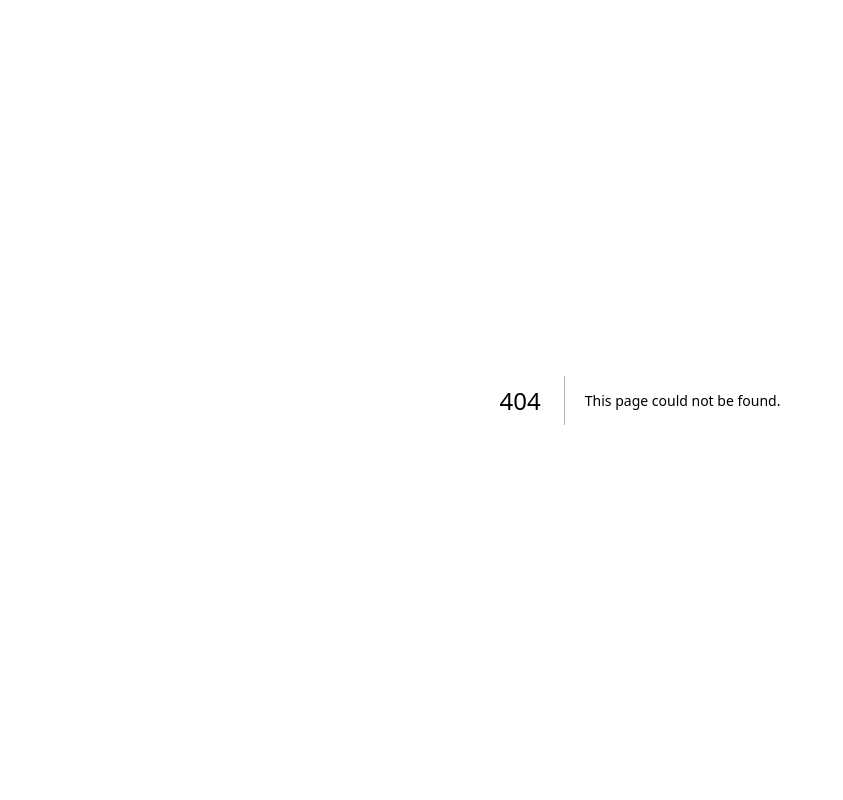
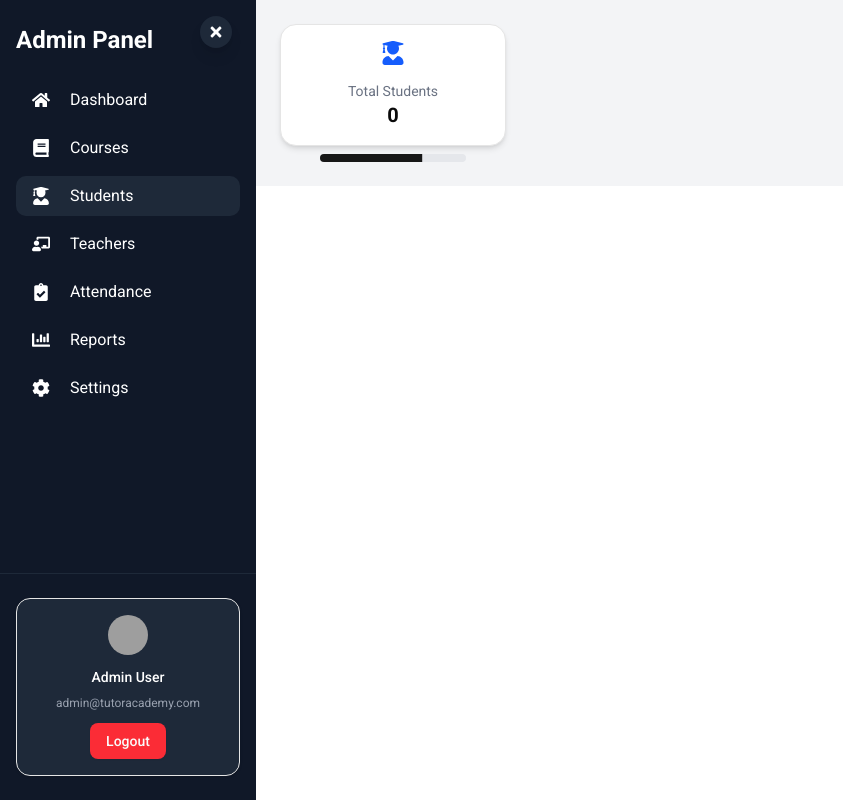
Before and after one commit to pranay03bhoir/kcc-classes-website-SMS-, a Next.js app in the folder frontend/: page /admindashboard/students in a window 1280 px wide. Before the commit this address had no page. Shown: the whole page, without its empty margins (0-843 px from the left). Built offline with nearby package versions, Linux system fonts and the light colour scheme; grey boxes are pictures that could not be loaded.

Commit message:
Add AdminSummaryCard and Progress components; update AdminDashboard and create AdminStudentManagement page

```diff
--- a/frontend/package.json
+++ b/frontend/package.json
@@ -16,6 +16,7 @@
     "@radix-ui/react-dialog": "^1.1.6",
     "@radix-ui/react-label": "^2.1.2",
     "@radix-ui/react-popover": "^1.1.6",
+    "@radix-ui/react-progress": "^1.1.4",
     "@radix-ui/react-scroll-area": "^1.2.3",
     "@radix-ui/react-select": "^2.1.6",
     "@radix-ui/react-separator": "^1.1.4",
--- a/frontend/src/Dashboard/AdminDashboard/AdminDashboard.jsx
+++ b/frontend/src/Dashboard/AdminDashboard/AdminDashboard.jsx
@@ -11,6 +11,7 @@ import {
   FaUserGraduate,
   FaUsers,
 } from "react-icons/fa";
+import AdminSummaryCard from "./components/AdminSummaryCard";
 import { toast, ToastContainer } from "react-toastify";
 import {
   Bar,
@@ -20,17 +21,7 @@ import {
   XAxis,
   YAxis,
 } from "recharts";
-
-const AdminSummaryCard = ({ icon, label, value }) => (
-  <Card className="shadow-md rounded-2xl p-4 flex items-center gap-4">
-    <div className="text-2xl text-blue-600">{icon}</div>
-    <CardContent className="p-0">
-      <p className="text-sm text-gray-500">{label}</p>
-      <h3 className="text-xl font-bold">{value}</h3>
-    </CardContent>
-  </Card>
-);
-
+import { Progress } from "@/components/ui/progress";
 export default function AdminDashboard() {
   // const [summary, setSummary] = useState(null);
   const [studentCount, setStudentCount] = useState([]);
@@ -98,31 +89,69 @@ export default function AdminDashboard() {
 
         {/* Summary Cards */}
         <div className="grid grid-cols-2 sm:grid-cols-2 lg:grid-cols-3 xl:grid-cols-4 gap-6 text-center">
+          <div>
             <AdminSummaryCard
               icon={<FaUserGraduate />}
               label="Total Students"
               value={studentCount}
             />
+            <div className={`px-10 pt-2`}>
+              <Progress value={studentCount} className="bg-red-200">
+                <div className="bg-blue-600 h-full" style={{ width: "70%" }} />
+              </Progress>
+            </div>
+          </div>
+          <div>
             <AdminSummaryCard
               icon={<FaChalkboardTeacher />}
               label="Total Teachers"
               value={teacherCount}
             />
+            <div className={`px-10 pt-2`}>
+              <Progress value={teacherCount} className="bg-red-200">
+                <div className="bg-blue-600 h-full" style={{ width: "70%" }} />
+              </Progress>
+            </div>
+          </div>
+          <div>
             <AdminSummaryCard
               icon={<FaBook />}
               label="Total Subjects"
               value={subjectCount}
             />
+            <div className={`px-10 pt-2`}>
+              <Progress value={subjectCount} className="bg-red-200">
+                <div className="bg-blue-600 h-full" style={{ width: "70%" }} />
+              </Progress>
+            </div>
+          </div>
+          <div>
             <AdminSummaryCard
               icon={<FaUsers />}
               label="Total Batches"
               value={`${studentCount + teacherCount}`}
             />
+            <div className={`px-10 pt-2`}>
+              <Progress
+                value={studentCount + teacherCount}
+                className="bg-red-200"
+              >
+                <div className="bg-blue-600 h-full" style={{ width: "70%" }} />
+              </Progress>
+            </div>
+          </div>
+          <div>
             <AdminSummaryCard
               icon={<FaCalendarAlt />}
               label="Attendance Records"
               value={"1000+"}
             />
+            <div className={`px-10 pt-2`}>
+              <Progress value={1000} className="bg-red-200">
+                <div className="bg-blue-600 h-full" style={{ width: "70%" }} />
+              </Progress>
+            </div>
+          </div>
         </div>
 
         {/* Attendance Chart */}
--- /dev/null
+++ b/frontend/src/Dashboard/AdminDashboard/AdminStudentManagement.jsx
@@ -0,0 +1,37 @@
+import React from "react";
+import AdminSummaryCard from "@/Dashboard/AdminDashboard/components/AdminSummaryCard";
+import Sidebar from "@/Dashboard/AdminDashboard/SideBar";
+import { FaUserGraduate } from "react-icons/fa";
+import { Progress } from "@/components/ui/progress";
+
+const AdminStudentManagement = () => {
+  return (
+    <div>
+      <div className={`w-64 fixed h-screen`}>
+        <Sidebar />
+      </div>
+      <div
+        className={`flex-1 md:ml-64 lg-2 bg-gray-100 p-6 space-y-6 text-center`}
+      >
+        <div
+          className={`grid grid-cols-2 sm:grid-cols-2 lg:grid-cols-3 xl:grid-cols-4 gap-6 text-center`}
+        >
+          <div>
+            <AdminSummaryCard
+              icon={<FaUserGraduate />}
+              label={`Total Students`}
+              value={0}
+            />
+            <div className={`px-10 pt-2`}>
+              <Progress value={70} className="bg-gray-200">
+                <div className="bg-blue-600 h-full" style={{ width: "70%" }} />
+              </Progress>
+            </div>
+          </div>
+        </div>
+      </div>
+    </div>
+  );
+};
+
+export default AdminStudentManagement;
--- /dev/null
+++ b/frontend/src/Dashboard/AdminDashboard/components/AdminSummaryCard.jsx
@@ -0,0 +1,15 @@
+import { Card, CardContent } from "@/components/ui/card";
+
+const AdminSummaryCard = ({ icon, label, value, ...props }) => (
+  <Card
+    className="shadow-md rounded-2xl p-4 flex items-center gap-4"
+    {...props}
+  >
+    <div className="text-2xl text-blue-600">{icon}</div>
+    <CardContent className="p-0">
+      <p className="text-sm text-gray-500">{label}</p>
+      <h3 className="text-xl font-bold">{value}</h3>
+    </CardContent>
+  </Card>
+);
+export default AdminSummaryCard;
--- /dev/null
+++ b/frontend/src/app/admindashboard/students/page.jsx
@@ -0,0 +1,12 @@
+import React from "react";
+import AdminStudentManagement from "@/Dashboard/AdminDashboard/AdminStudentManagement";
+
+const Page = () => {
+  return (
+    <div>
+      <AdminStudentManagement />
+    </div>
+  );
+};
+
+export default Page;
--- /dev/null
+++ b/frontend/src/components/ui/progress.jsx
@@ -0,0 +1,29 @@
+"use client"
+
+import * as React from "react"
+import * as ProgressPrimitive from "@radix-ui/react-progress"
+
+import { cn } from "@/lib/utils"
+
+function Progress({
+  className,
+  value,
+  ...props
+}) {
+  return (
+    <ProgressPrimitive.Root
+      data-slot="progress"
+      className={cn(
+        "bg-primary/20 relative h-2 w-full overflow-hidden rounded-full",
+        className
+      )}
+      {...props}>
+      <ProgressPrimitive.Indicator
+        data-slot="progress-indicator"
+        className="bg-primary h-full w-full flex-1 transition-all"
+        style={{ transform: `translateX(-${100 - (value || 0)}%)` }} />
+    </ProgressPrimitive.Root>
+  );
+}
+
+export { Progress }
```
Also changed, not shown: 1 other file (tests, documents, lock files or other folders). Lines whose indentation alone changed are shown as unchanged.
